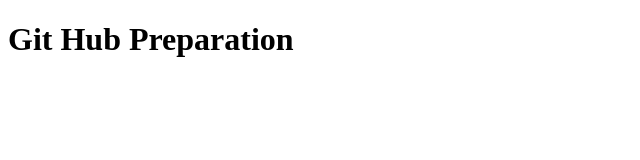
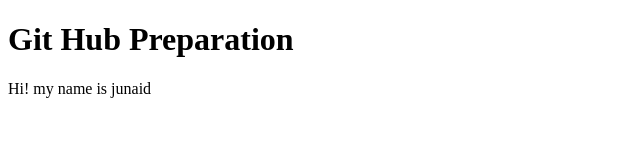
Before and after one commit to muhammadjunaidharoon/TestingRepository, a plain HTML site: page Index.html in a window 1280 px wide. Shown: the whole page, without its empty margins (0-640 px from the left). Drawn offline with Linux system fonts and the light colour scheme.

Commit message:
My Second commet

```diff
--- a/Index.html
+++ b/Index.html
@@ -8,5 +8,6 @@
 </head>
 <body>
     <h1>Git Hub Preparation</h1>
+    <p>Hi! my name is junaid</p>
 </body>
 </html>
```
